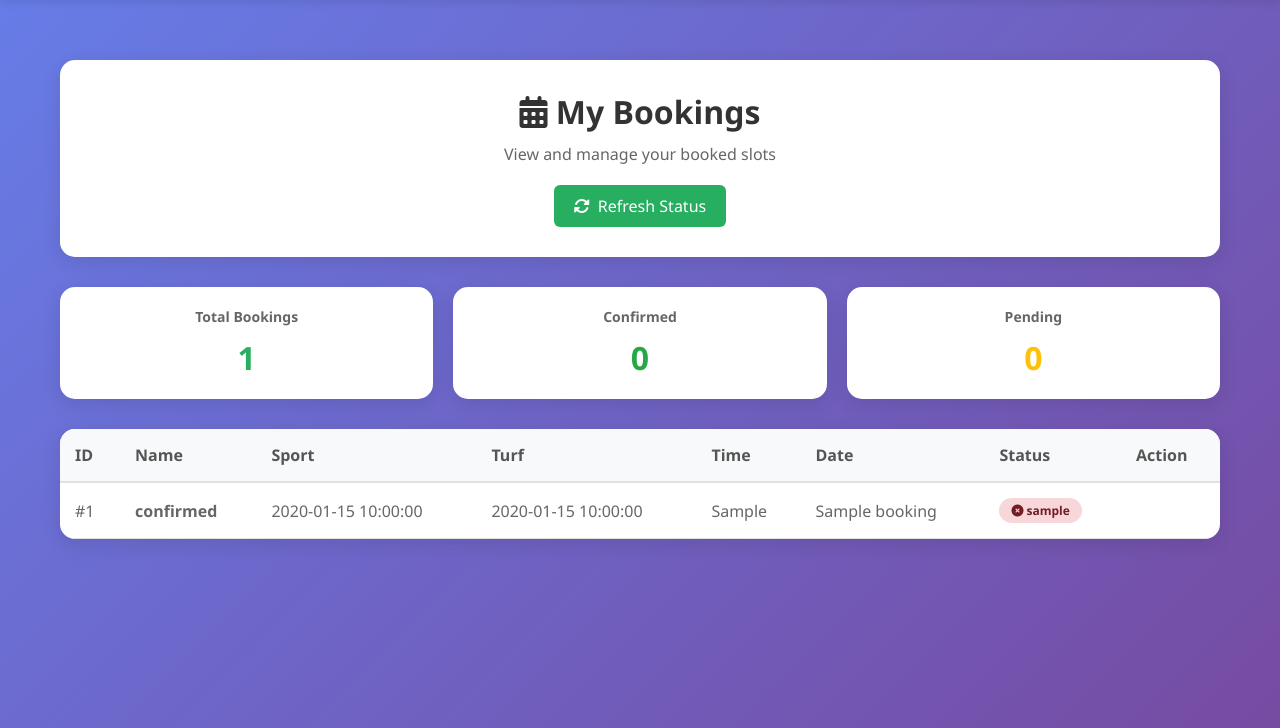
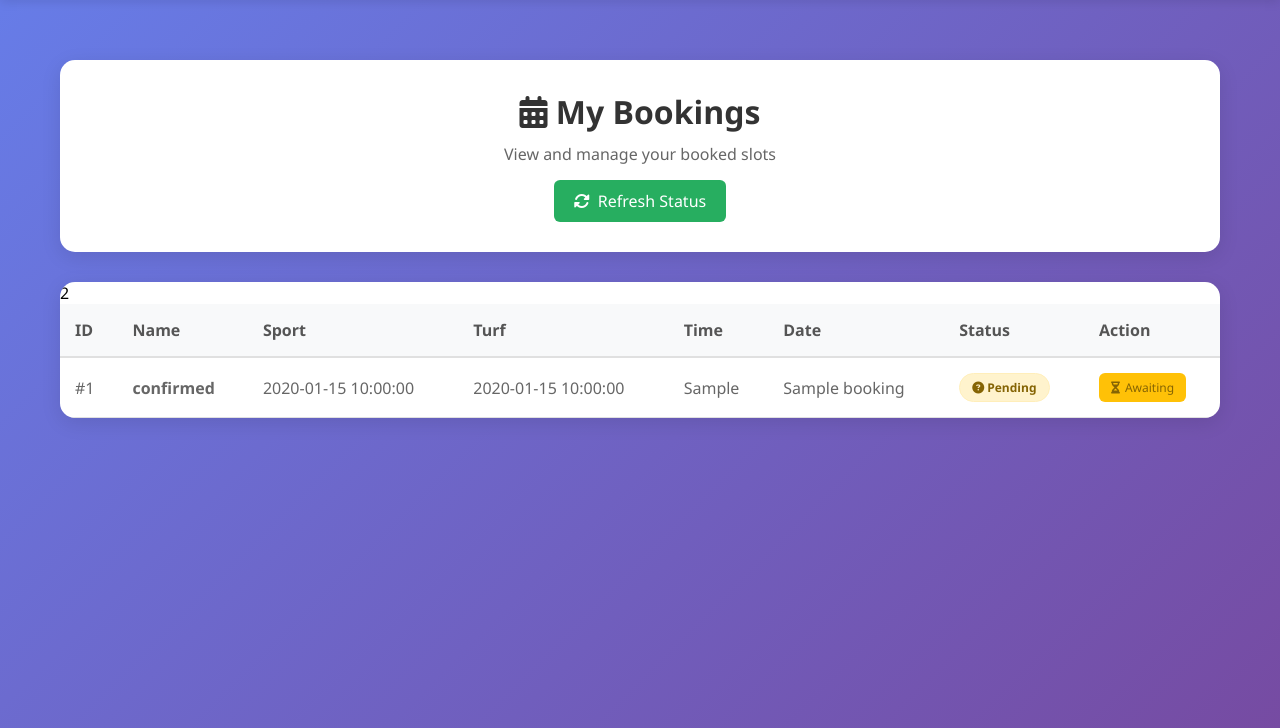
Before and after one commit to neven-mathew/sportscentre, a Flask app: page /mybookings in a window 1280 px wide. Shown: the part 72-800 px from the top of the page. Run offline with Flask 3, Linux system fonts and the light colour scheme; tables that the repository leaves empty or names only in its code hold one stand-in row (values such as "Sample post"); data that the repository does not hold is empty.

Commit message:
Update mybookings.html

```diff
--- a/templates/mybookings.html
+++ b/templates/mybookings.html
@@ -89,35 +89,27 @@
         .header p {
             color: #666;
             font-size: 16px;
+            margin-bottom: 15px;
         }
 
-        .stats {
-            display: grid;
-            grid-template-columns: repeat(auto-fit, minmax(200px, 1fr));
-            gap: 20px;
-            margin-bottom: 30px;
+        .refresh-btn {
+            background: #27ae60;
+            color: white;
+            padding: 10px 20px;
+            border-radius: 6px;
+            text-decoration: none;
+            display: inline-flex;
+            align-items: center;
+            gap: 8px;
+            transition: all 0.3s;
         }
 
-        .stat-card {
-            background: white;
-            border-radius: 15px;
-            padding: 20px;
-            text-align: center;
-            box-shadow: 0 5px 20px rgba(0,0,0,0.1);
+        .refresh-btn:hover {
+            background: #219653;
+            transform: translateY(-2px);
         }
 
-        .stat-card h3 {
-            color: #666;
-            font-size: 14px;
-            margin-bottom: 10px;
-        }
-
-        .stat-number {
-            font-size: 32px;
-            font-weight: bold;
-            color: #27ae60;
-        }
-
+        /* Table Styles */
         .bookings-table-wrapper {
             background: white;
             border-radius: 15px;
@@ -149,29 +141,28 @@
             background: #f8f9fa;
         }
 
+        /* Badge Styles */
         .badge {
             display: inline-block;
-            padding: 4px 12px;
+            padding: 5px 12px;
             border-radius: 20px;
             font-size: 12px;
             font-weight: 600;
         }
 
+        .badge-confirmed {
+            background: #d4edda;
+            color: #155724;
+            border: 1px solid #c3e6cb;
+        }
+
         .badge-pending {
             background: #fff3cd;
             color: #856404;
+            border: 1px solid #ffeeba;
         }
 
-        .badge-confirmed {
-            background: #d4edda;
-            color: #155724;
-        }
-
-        .badge-cancelled {
-            background: #f8d7da;
-            color: #721c24;
-        }
-
+        /* Button Styles */
         .cancel-btn {
             background: #dc3545;
             color: white;
@@ -196,24 +187,6 @@
             background: #6c757d;
             cursor: not-allowed;
             pointer-events: none;
-        }
-
-        .refresh-btn {
-            background: #27ae60;
-            color: white;
-            padding: 10px 20px;
-            border-radius: 6px;
-            text-decoration: none;
-            display: inline-flex;
-            align-items: center;
-            gap: 8px;
-            margin-top: 20px;
-            transition: all 0.3s;
-        }
-
-        .refresh-btn:hover {
-            background: #219653;
-            transform: translateY(-2px);
         }
 
         .empty-state {
@@ -249,6 +222,7 @@
             transform: translateY(-2px);
         }
 
+        /* Alert Messages */
         .alert {
             position: fixed;
             top: 20px;
@@ -270,11 +244,6 @@
         .alert-error {
             border-left: 4px solid #dc3545;
             color: #721c24;
-        }
-
-        .alert-info {
-            border-left: 4px solid #17a2b8;
-            color: #0c5460;
         }
 
         @keyframes slideInRight {
@@ -310,10 +279,6 @@
             .header h1 {
                 font-size: 24px;
             }
-
-            .stats {
-                grid-template-columns: 1fr;
-            }
         }
     </style>
 </head>
@@ -333,7 +298,7 @@
         {% if messages %}
             {% for category, message in messages %}
                 <div class="alert alert-{{ category }}">
-                    <i class="fas fa-{% if category == 'success' %}check-circle{% elif category == 'error' %}exclamation-circle{% else %}info-circle{% endif %}"></i>
+                    <i class="fas fa-{% if category == 'success' %}check-circle{% else %}exclamation-circle{% endif %}"></i>
                     {{ message }}
                 </div>
             {% endfor %}
@@ -349,42 +314,12 @@
             </a>
         </div>
 
-        {% if bookings %}
-        {% set confirmed_count = 0 %}
-        {% set pending_count = 0 %}
-        {% for booking in bookings %}
-            {% if status_exists and booking|length > 6 %}
-                {% if booking[6] == 'confirmed' %}
-                    {% set confirmed_count = confirmed_count + 1 %}
-                {% else %}
-                    {% set pending_count = pending_count + 1 %}
-                {% endif %}
-            {% else %}
-                {% set confirmed_count = confirmed_count + 1 %}
-            {% endif %}
-        {% endfor %}
-
-        <div class="stats">
-            <div class="stat-card">
-                <h3>Total Bookings</h3>
-                <div class="stat-number">{{ bookings|length }}</div>
-            </div>
-            <div class="stat-card">
-                <h3>Confirmed</h3>
-                <div class="stat-number" style="color: #28a745;">{{ confirmed_count }}</div>
-            </div>
-            <div class="stat-card">
-                <h3>Pending</h3>
-                <div class="stat-number" style="color: #ffc107;">{{ pending_count }}</div>
-            </div>
-        </div>
-        {% endif %}
-
+        <!-- Bookings Table -->
         <div class="bookings-table-wrapper">
             {% if bookings %}
             <table class="booking-table">
                 <thead>
-                    <tr>
+                    2
                         <th>ID</th>
                         <th>Name</th>
                         <th>Sport</th>
@@ -393,7 +328,7 @@
                         <th>Date</th>
                         <th>Status</th>
                         <th>Action</th>
-                    </tr>
+                    </thead>
                 </thead>
                 <tbody>
                     {% for booking in bookings %}
@@ -405,7 +340,6 @@
                         <td>{{ booking[4] }}</td>
                         <td>{{ booking[5] }}</td>
                         <td>
-                            {% if status_exists and booking|length > 6 %}
                             {% if booking[6] == 'confirmed' %}
                                 <span class="badge badge-confirmed">
                                     <i class="fas fa-check-circle"></i> Confirmed
@@ -415,31 +349,20 @@
                                     <i class="fas fa-clock"></i> Pending Approval
                                 </span>
                             {% else %}
-                                    <span class="badge badge-cancelled">
-                                        <i class="fas fa-times-circle"></i> {{ booking[6] }}
-                                    </span>
-                                {% endif %}
-                            {% else %}
-                                <span class="badge badge-confirmed">
-                                    <i class="fas fa-check-circle"></i> Confirmed
+                                <span class="badge badge-pending">
+                                    <i class="fas fa-question-circle"></i> Pending
                                 </span>
                             {% endif %}
                         </td>
                         <td>
-                            {% if status_exists and booking|length > 6 %}
                             {% if booking[6] == 'confirmed' %}
                                 <a href="/cancelpage/{{ booking[0] }}" class="cancel-btn" onclick="return confirm('⚠️ WARNING: Are you sure you want to cancel this booking?\n\nThis action cannot be undone!')">
-                                        <i class="fas fa-trash"></i> Cancel Booking
+                                    <i class="fas fa-trash"></i> Cancel
                                 </a>
-                                {% elif booking[6] == 'pending' %}
+                            {% else %}
                                 <span class="cancel-btn disabled" style="background: #ffc107; color: #856404; cursor: wait;">
-                                        <i class="fas fa-hourglass-half"></i> Awaiting Confirmation
+                                    <i class="fas fa-hourglass-half"></i> Awaiting
                                 </span>
-                                {% endif %}
-                            {% else %}
-                                <a href="/cancelpage/{{ booking[0] }}" class="cancel-btn" onclick="return confirm('⚠️ WARNING: Are you sure you want to cancel this booking?\n\nThis action cannot be undone!')">
-                                    <i class="fas fa-trash"></i> Cancel Booking
-                                </a>
                             {% endif %}
                         </td>
                     </tr>
@@ -471,7 +394,7 @@
         }, 5000);
 
         // Auto-refresh page every 30 seconds to check for status updates
-        setTimeout(function() {
+        setInterval(function() {
             location.reload();
         }, 30000);
     </script>
```
Lines whose indentation alone changed are shown as unchanged.
